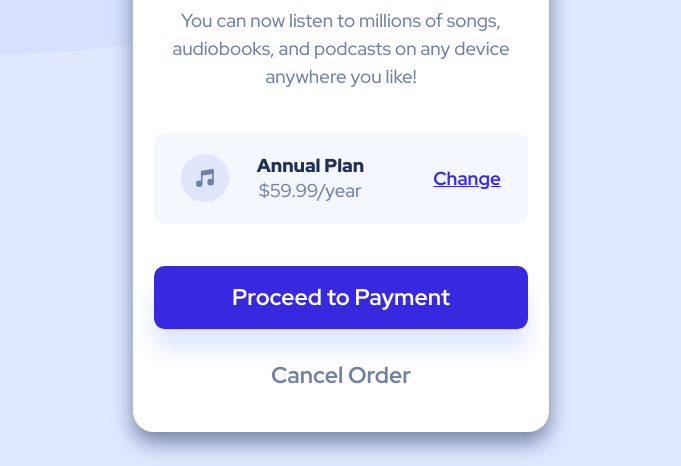
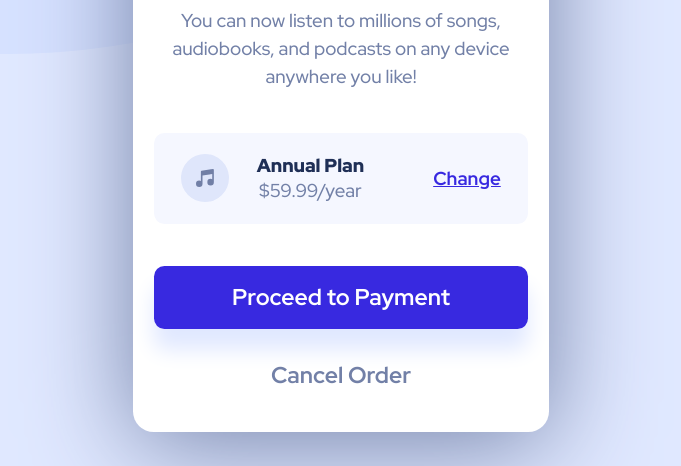
Before and after one commit to MichaelEdoigiawerie/OrderSummary, a plain HTML site: page index.html in a window 1280 px wide. Shown: the part 334-800 px from the top of the page, without its empty margins (299-980 px from the left). Drawn offline with Linux system fonts and the light colour scheme.

Commit message:
Improved Box Shadow

```diff
--- a/style.css
+++ b/style.css
@@ -59,7 +59,7 @@ img[alt="Hero"] {
     grid-template-rows: 30% 70%;
     grid-template-areas: "hero" "summary";
     border-radius: var(--brad);
-    box-shadow: 0 0.5rem 1rem var(--desatb);
+    box-shadow: 0 0.5rem 5rem var(--desatb);
     transition: 0.8s;
 }
 
```
